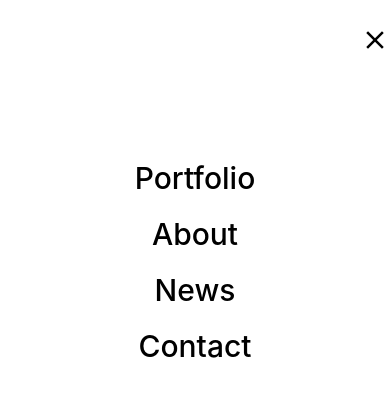
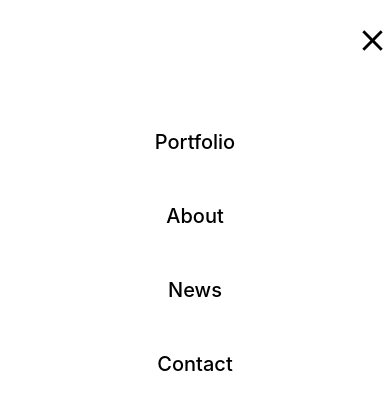
Before and after one commit to wamisha654/Semgngeta, a React (Create React App) app: page /news in a window 390 px wide. Shown: the top 410 px of the page. Built offline with nearby package versions, Linux system fonts and the light colour scheme; a web font is replaced by a local one.

Commit message:
updated size

```diff
--- a/src/Home/Home.css
+++ b/src/Home/Home.css
@@ -71,37 +71,7 @@ button{
   color: white;
 }
 
-@media screen and (max-width: 390px) {
-  .home{
-    height: 100vh;
-    width: 100%;
-  }
-  .content h1{
-  font-size: 30px;
-  color: red;
- }
- .content h2{
-  font-size: 15px;
-  margin: 30px 0px 40px 0px;
- }
- .front-butt{
-  display: flex;
-  flex-direction: column;
-  width: 97px;
-  height: 9rem;
 
-
- }
- button{
-  border: solid 2px white;
-  font-size:10px;
-  width: 800px;
-}
-.container {
-  margin-bottom: 100px;
-  font-size: 20px;
-}
-}
 @media screen and (max-width: 480px){
   .content h1{
   font-size: 30px;
@@ -124,7 +94,41 @@ button{
   width: 80px;
 }
 .container {
-  margin-bottom: 100px;
+  pdding-bottom: 50%;
   font-size: 20px;
 }
 }
+@media screen and (max-width: 390px) {
+  .home{
+    height: 100vh;
+    width: 100%;
+  }
+  .content h1{
+  font-size: 20px;
+  color: white;
+
+ }
+ .content h2{
+  font-size: 10px;
+  margin: 30px 0px 40px 0px;
+
+ }
+ .front-butt{
+  display: flex;
+  flex-direction: column;
+  width: 97px;
+  height: 9rem;
+
+
+ }
+ button{
+  border: solid 2px white;
+  font-size:10px;
+  width: 70px;
+
+}
+.container {
+  margin-bottom: 5%;
+  font-size: 20px;
+}
+}
--- a/src/Navigation/Navigation.css
+++ b/src/Navigation/Navigation.css
@@ -24,7 +24,7 @@
 	text-decoration: none;
 
 }
-.nav a{
+.title{
    cursor: pointer;
    font-size: 40px;
    font-weight: 500;
@@ -51,7 +51,7 @@
 .bars{
 	display: flex;
 	font-size: 30px;
-	margin-left: 30px;
+	margin-left: 20px;
 	margin-top: 0px;
 	color: white;
 }
@@ -62,12 +62,10 @@
 	display: none;
 }
 .second-nav-menu {
-  background-color: white;
-  height: 100vh;
-  width: 100%;
+	background-color: white;
+	width: 100%;
+	height: 100%;
   color: black;
-  display: flex;
-  justify-content: center;
   position: fixed;
   top: 0;
   left: -100%; /* initially hide off-screen */
--- a/src/Navigation/Navigation.js
+++ b/src/Navigation/Navigation.js
@@ -17,6 +17,7 @@ const Navigation = () =>{
              </div>
              <nav className = {sidebar? 'second-nav-menu active' : 'second-nav-menu'}>
                <Sidebar showSidebar={showSidebar}/>
+
              </nav>
           </div>
       	</div>
--- a/src/Sidebar/Sidebar.css
+++ b/src/Sidebar/Sidebar.css
@@ -1,43 +1,52 @@
 .sidebar-menu{
-	display: flex;
-	flex-direction: column;
-	align-items: center;
-	padding-top: 60px;
-	font-size: 20px;
-	font-weight: 500;
+	width: 100%;
 	height: 100vh;
-	text-decoration: none;
+    display: flex;
+    flex-direction: column;
+    align-items: center;
 	cursor: pointer;
 	transition: 0.3s;
     transition: border-bottom 7s ease;
-    color: black;
 
 }
 .sidebar-menu > *{
-	margin-top: 20px;
-	text-decoration: none;
-	color: black;
+ margin-top: 80px;
+ text-decoration: none;
 
 }
 .sidebar-menu a{
 	color: black;
-	font-size: 30px;
+	font-size: 25px;
+	font-weight: 500;
 }
 .close-tag{
 
-	width: 390px;
+	width: 100%;
 	height: 80px;
 	display: flex;
 	justify-content: flex-end;
 	align-items: center;
 
 
+
 }
 .tag-close{
-	font-size: 30px;
+	font-size: 45px;
 }
 .sidebar-menu :hover{
 	padding-bottom: 5px;
 	border-bottom: 3px solid #2F4F4F;
 
 }
+@media screen and (max-width: 390px){
+	.sidebar-menu a{
+		font-size: 20px;
+	}
+	.sidebar-menu > *{
+     margin-top: 50px;
+    text-decoration: none;
+	}
+	.tag-close{
+	font-size: 35px;
+    }
+}
--- a/src/Sidebar/Sidebar.js
+++ b/src/Sidebar/Sidebar.js
@@ -15,7 +15,7 @@ const Sidebar = ({showSidebar}) =>{
      	<div className = "sidebar-menu">
      		   <Link to = "/portfolio" onClick = {showSidebar}>Portfolio</Link>
             <Link to = "/about" onClick = {showSidebar}>About</Link>
-            <Link to = "/news" onClick = {showSidebar}>News</Link>
+            <Link to = "/" onClick = {showSidebar}>News</Link>
             <Link to = "/contact" onClick = {showSidebar}>Contact</Link>
      	</div>
 
```
